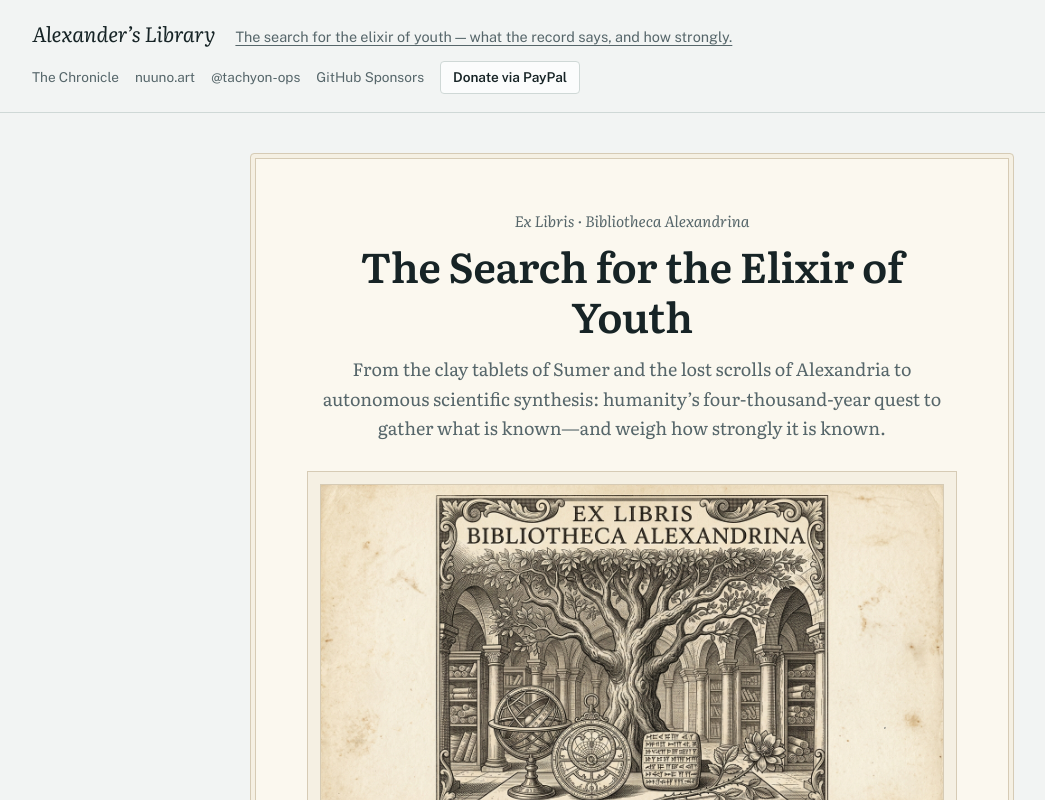
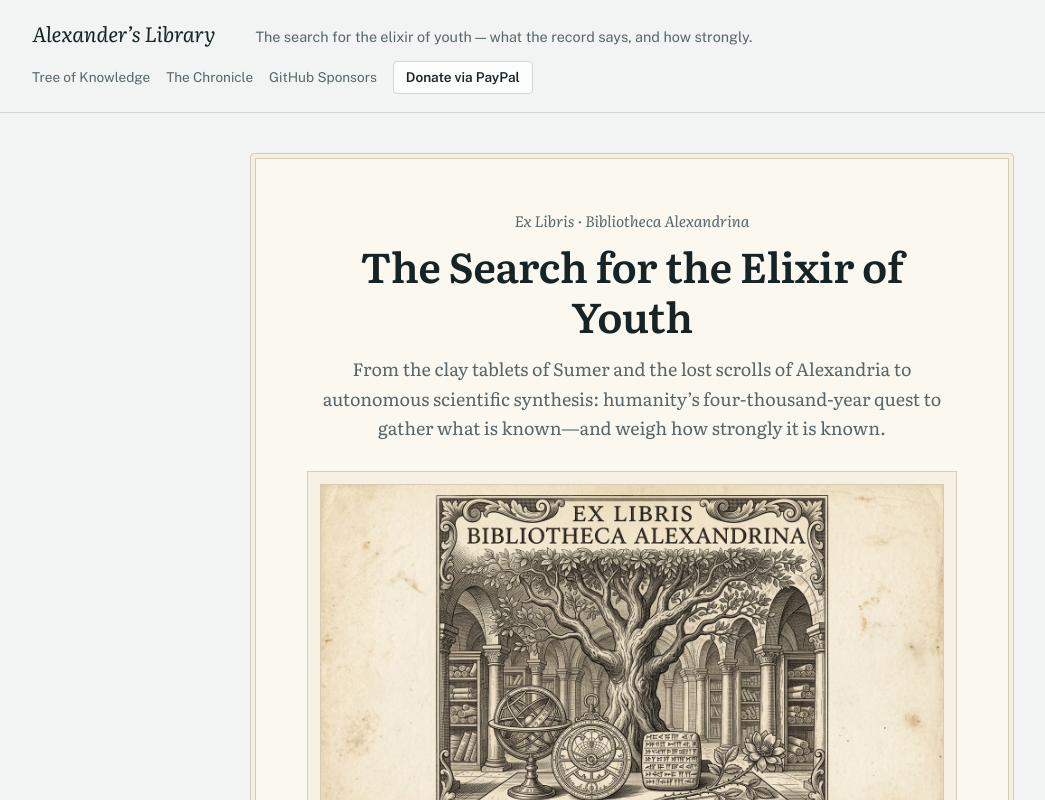
Before and after one commit to tachyon-ops/library-of-alexandria, a Next.js app in the folder apps/web/: page /about in a window 1280 px wide. Shown: the top 800 px of the page, without its empty margins (8-1053 px from the left). Built offline with nearby package versions, Linux system fonts and the light colour scheme.

Commit message:
style(web): refine masthead navigation links

```diff
--- a/apps/web/src/app/layout.tsx
+++ b/apps/web/src/app/layout.tsx
@@ -30,30 +30,18 @@ export default function RootLayout({ children }: { children: React.ReactNode })
             <Link href="/" className="wordmark">
               Alexander&rsquo;s Library
             </Link>
-            <Link href="/about" className="masthead-note">
+            <span className="masthead-divider" aria-hidden="true" />
+            <p className="masthead-note">
               The search for the elixir of youth — what the record says, and how strongly.
+            </p>
+          </div>
+          <nav aria-label="Primary and support" className="masthead-actions">
+            <Link href="/" className="masthead-link">
+              Tree of Knowledge
             </Link>
-          </div>
-          <nav aria-label="Support and author" className="masthead-actions">
             <Link href="/about" className="masthead-link">
               The Chronicle
             </Link>
-            <a
-              href={AUTHOR_SITE_URL}
-              target="_blank"
-              rel="noopener noreferrer"
-              className="masthead-link"
-            >
-              nuuno.art
-            </a>
-            <a
-              href={GITHUB_PROFILE_URL}
-              target="_blank"
-              rel="noopener noreferrer"
-              className="masthead-link"
-            >
-              @tachyon-ops
-            </a>
             <a
               href={GITHUB_SPONSORS_URL}
               target="_blank"
```
